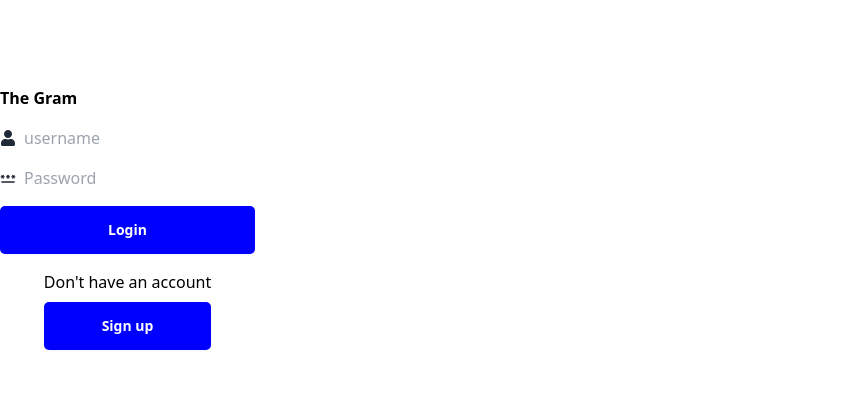
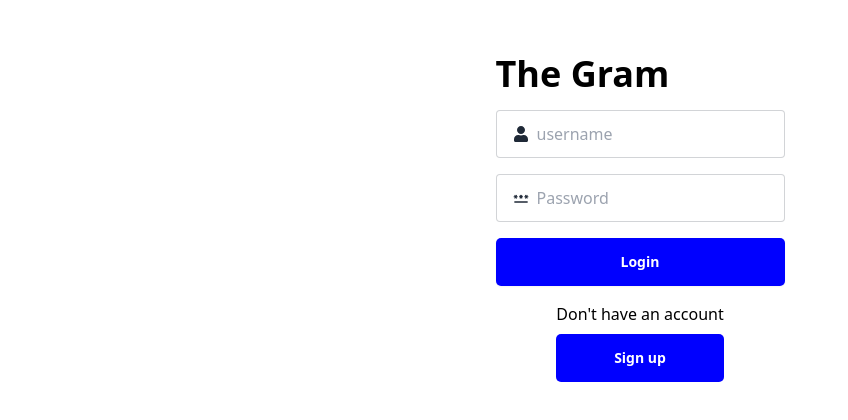
Before and after one commit to Lokeshwaari/The_gram, a React (Create React App) app in the folder frontend/: page /login in a window 1280 px wide. Shown: the part 182-602 px from the top of the page, without its empty margins (0-848 px from the left). Built offline with nearby package versions, Linux system fonts and the light colour scheme; no server answers.

Commit message:
modified file

```diff
--- a/frontend/src/components/common/Sidebar.js
+++ b/frontend/src/components/common/Sidebar.js
@@ -15,6 +15,7 @@ const Sidebar = () => {
 	const { mutate: logout } = useMutation({
 		mutationFn: async () => {
 			try {
+				localStorage.clear();
 				const res = await fetch(`${baseUrl}/api/auth/logout`, {
 					method:"POST",
 					credentials : "include",
--- a/frontend/tailwind.config.js
+++ b/frontend/tailwind.config.js
@@ -3,7 +3,7 @@ import daisyui from "daisyui";
 import daisyUIThemes from "daisyui/src/theming/themes";
 /** @type {import('tailwindcss').Config} */
 export default {
-	content: ["./index.html", "./src/components/**/*.{js,ts,jsx,tsx}"],
+	content: ["./index.html", "./src/**/*.{js,ts,jsx,tsx}"],
 	theme: {
 		extend: {},
 	},
```
Also changed, not shown: 1 other file (tests, documents, lock files or other folders).
